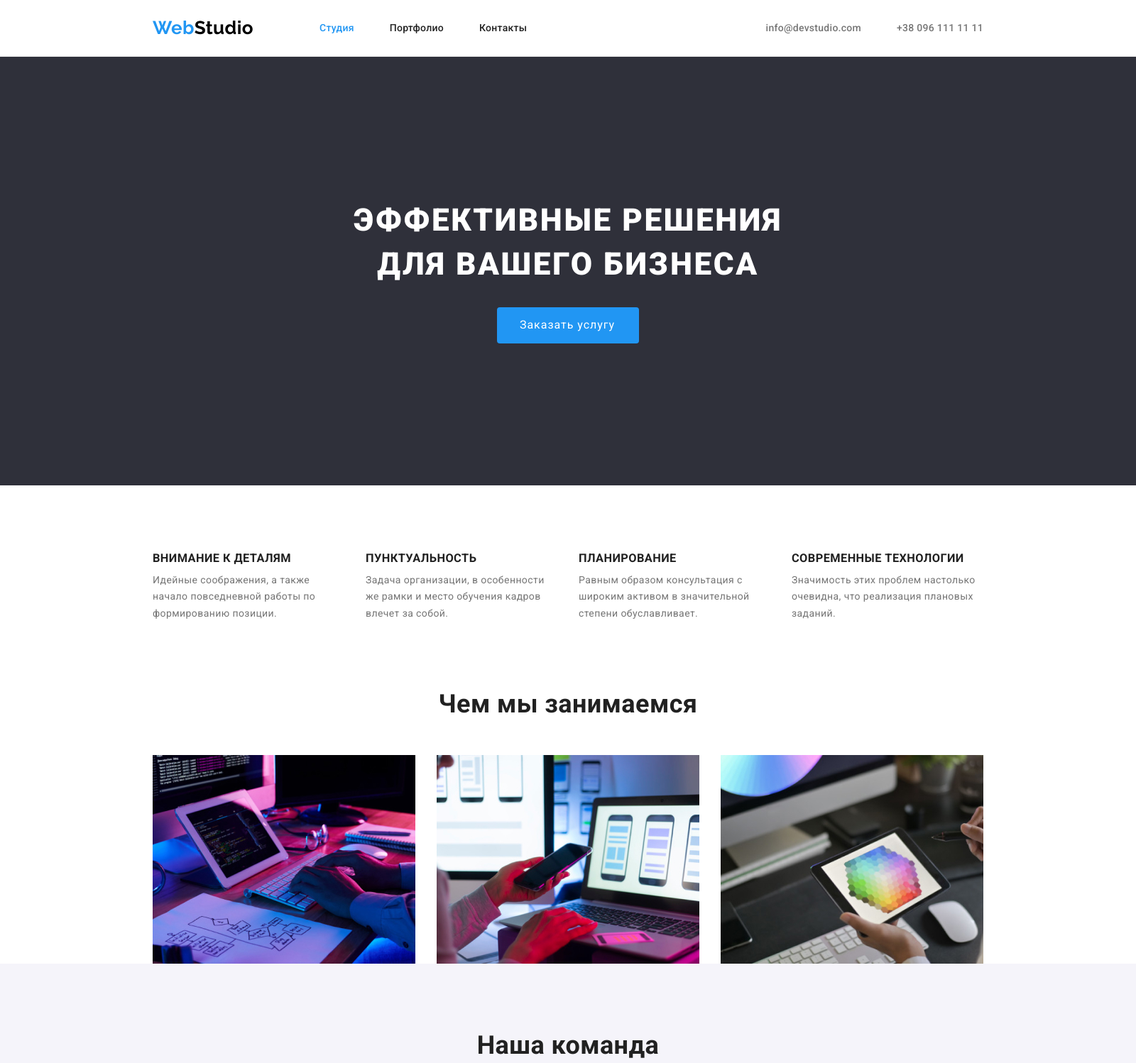
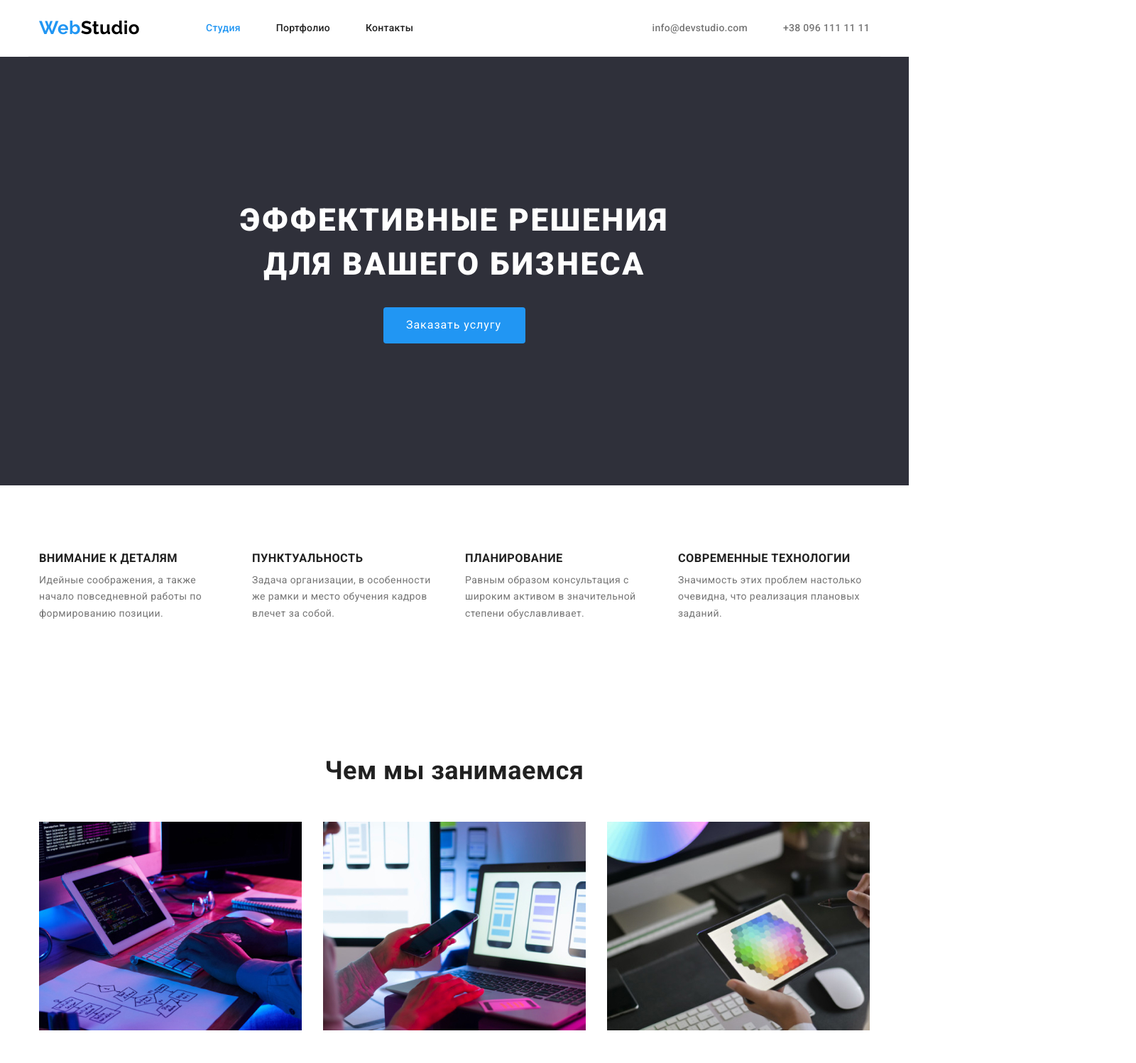
Before and after one commit to AnnaYarmolenko/goit-markup-hw-03, a plain HTML site: page index.html in a window 1280 px wide. Shown: the top 1498 px of the page at 71% size, 1600 px wide, since content can reach past the window. Drawn offline with nearby package versions, Linux system fonts and the light colour scheme.

Commit message:
Изменение

```diff
--- a/css/styles.css
+++ b/css/styles.css
@@ -13,6 +13,7 @@
   --our-team-section-color: #f5f4fa;
   --footer-color: #2f303a;
   --navbar-border: #ececec;
+  --border-color: #EEEEEE;
 }
 
 a {
@@ -89,11 +90,12 @@ img {
 .item:not(:last-child) {
   margin-right: 50px;
 }
+
 .navbox {
   display: flex;
 }
 .navbar {
-  width: 1600px;
+  max-width: 1600px;
   padding-left: 15px;
   padding-right: 15px;
   display: flex;
@@ -118,9 +120,10 @@ body {
   letter-spacing: 0.03em;
   background: var(--bg-color);
 }
+
 .hero-section {
   background: var(--bg-hero-color);
-  width: 1600px;
+  max-width: 1600px;
   text-align: center;
   padding: 200px 0 200px 0;
 }
@@ -197,17 +200,15 @@ body {
   color: var(--text-secondary);
 }
 .section {
-  width: 1600px;
-  padding-left: 215px;
-  padding-right: 215px;
   padding-top: 94px;
   padding-bottom: 94px;
 }
-.section2{
-  width: 1600px;
-  padding-left: 215px;
-  padding-right: 215px;
-
+.container{
+  max-width: 1200px;
+  padding-left: 15px;
+  padding-right: 15px;
+  margin-left: auto;
+  margin-right: auto;
 }
 .li-title {
   display: flex;
@@ -229,7 +230,7 @@ body {
   margin-right: 30px;
 }
 .our-team-section {
-  width: 1600px;
+  max-width: 1600px;
   padding-left: 215px;
   padding-right: 215px;
   padding-top: 94px;
@@ -328,15 +329,15 @@ body {
 }
 .card-contents {
   padding: 20px 24px;
-  border-right: 1px solid var(--);
-  border-left: 1px solid var(--card-border-color);
-  border-bottom: 1px solid var(--card-border-color);
+  border-right: 1px solid var(--border-color);
+  border-left: 1px solid var(--border-color);
+  border-bottom: 1px solid var(--border-color);
 }
 
 /* ==========Footer styling========== */
 footer {
   background: var(--footer-color);
-  width: 1600px;
+  max-width: 1600px;
 }
 .logo-footer {
   font-family: Raleway;
--- a/index.html
+++ b/index.html
@@ -15,7 +15,7 @@
 <body>
     <header class="header">
         <!--Главная строка навигации-->
-        <div class="navbar">
+        <div class="container navbar">
             <a class="logo" href="/"><span class="web">Web</span>Studio</a>
             <nav class="navbox">
                 <ul class="site-nav-link">
@@ -34,12 +34,15 @@
     <main>
         <!--Герой-->
         <section class="hero-section">
-            <h1 class="section-text">Эффективные решения<br> для вашего бизнеса</h1>
-            <button class="hero-button" type="button">Заказать услугу</button>
+            <div class="container">
+                <h1 class="section-text">Эффективные решения<br> для вашего бизнеса</h1>
+                <button class="hero-button" type="button">Заказать услугу</button>
+            </div>
         </section>
 
         <!--Наши преимущества-->
         <section class="section">
+            <div class="container">
             <h2 class="section-title">Наши преимущества</h2>
             <ul class="li-title">
                 <li class="li-title-adv">
@@ -59,10 +62,12 @@
                     <p>Значимость этих проблем настолько очевидна, что реализация плановых заданий.</p>
                 </li>
             </ul>
+            </div>
         </section>
 
         <!--Чем мы занимаемся-->
-        <section class="section2">
+        <section class="section">
+            <div class="container">
             <h2 class="section-title2">Чем мы занимаемся</h2>
             <ul class="ul-title2">
                 <li class="li-title2">
@@ -75,6 +80,7 @@
                     <img src="./img/box3.jpg" alt="box3" width="370">
                 </li>
             </ul>
+            </div>
         </section>
 
         <!--Наша команда-->
```
